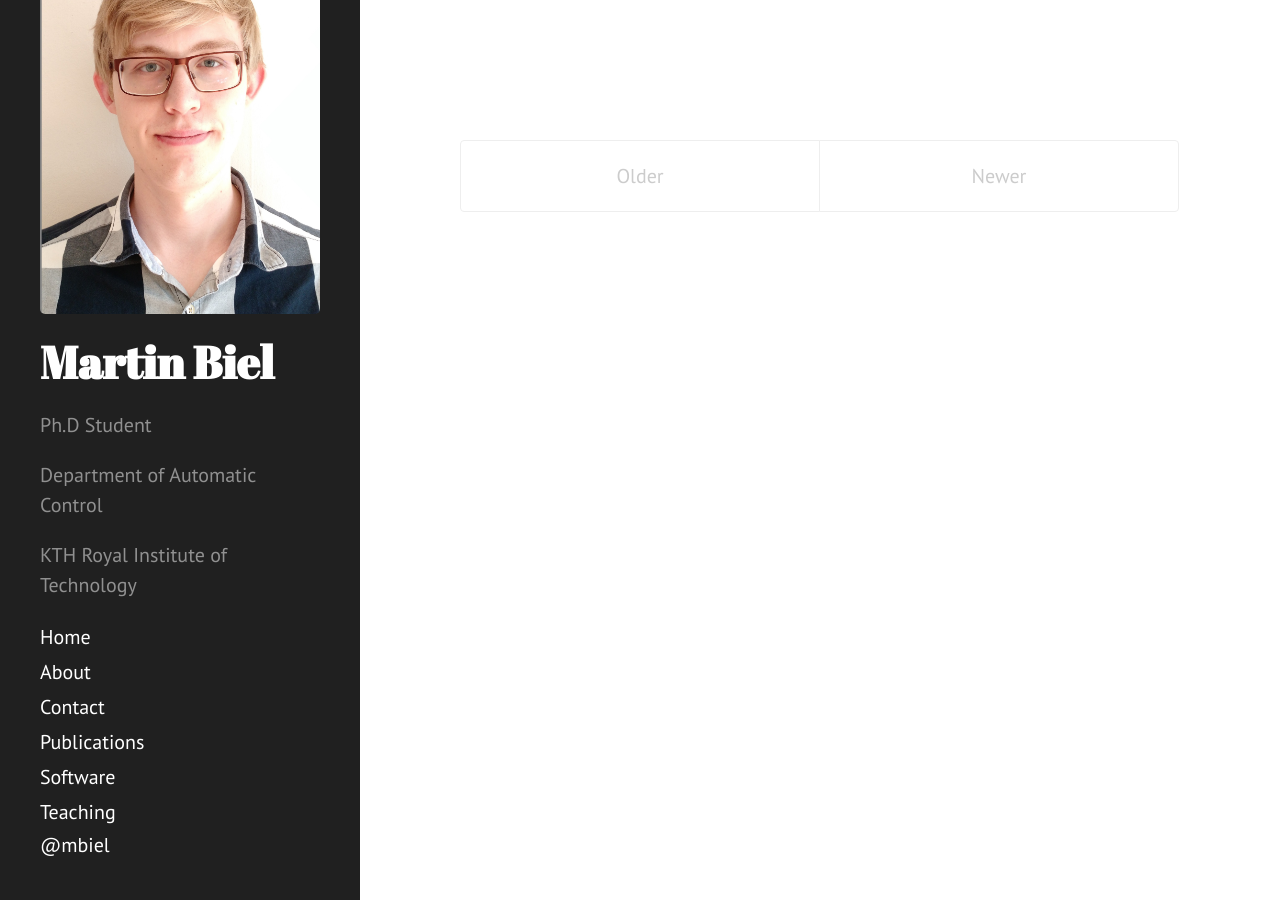
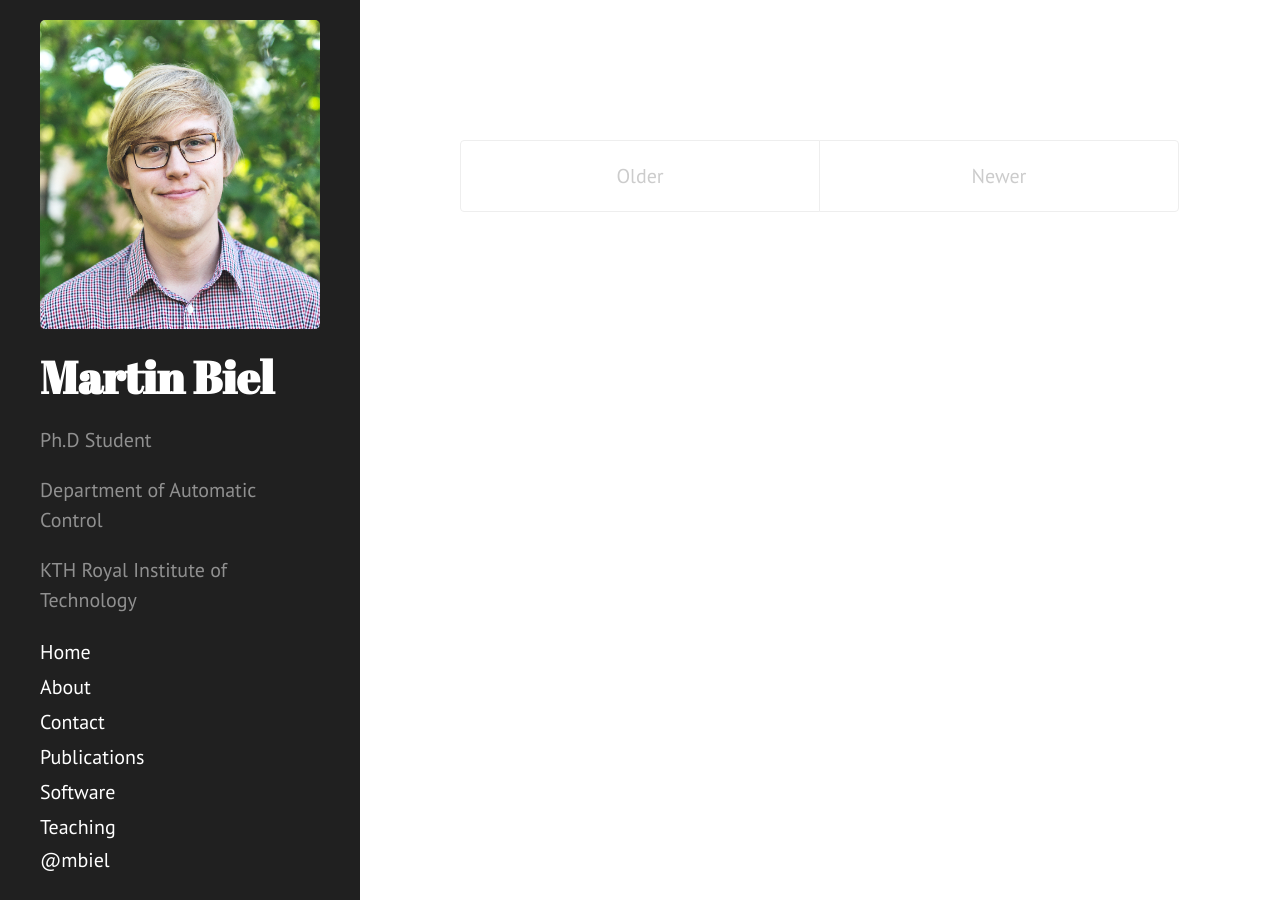
Before and after one commit to martinbiel/martinbiel.github.io, a Jekyll site: the page built from index.html, in a window 1280 px wide. Built offline with Jekyll 4.4.1, drawn with Linux system fonts in a browser that asks for light colours; Markdown is read by kramdown in place of the engine named in the settings; the list of posts is cut into pages by our own code.

Commit message:
Sidebar now goes from top to bottom. Also, changed profile picture.

```diff
--- a/_includes/sidebar.html
+++ b/_includes/sidebar.html
@@ -2,7 +2,7 @@
   <div class="container sidebar-sticky">
     <div class="sidebar-about">
       <h1>
-		<img src="{{ site.baseurl }}Martin_Biel.jpg" alt="Martin Biel" style="width:304px;height:366px;margin-top:110px">
+		<img src="{{ site.baseurl }}Martin_Biel.png" alt="Martin Biel" style="width:303px;height:309px;margin-top:-20px">
         <a href="{{ site.baseurl }}">
           {{ site.title }}
         </a>
--- a/public/css/hyde.css
+++ b/public/css/hyde.css
@@ -109,7 +109,7 @@ a.sidebar-nav-item:focus {
   .sidebar-sticky {
     position: absolute;
     right:  1rem;
-    bottom: 1rem;
+    top: 2rem;
     left:   1rem;
   }
 }
```
Also changed, not shown: Martin_Biel.jpg (deleted), Martin_Biel.png (added).
